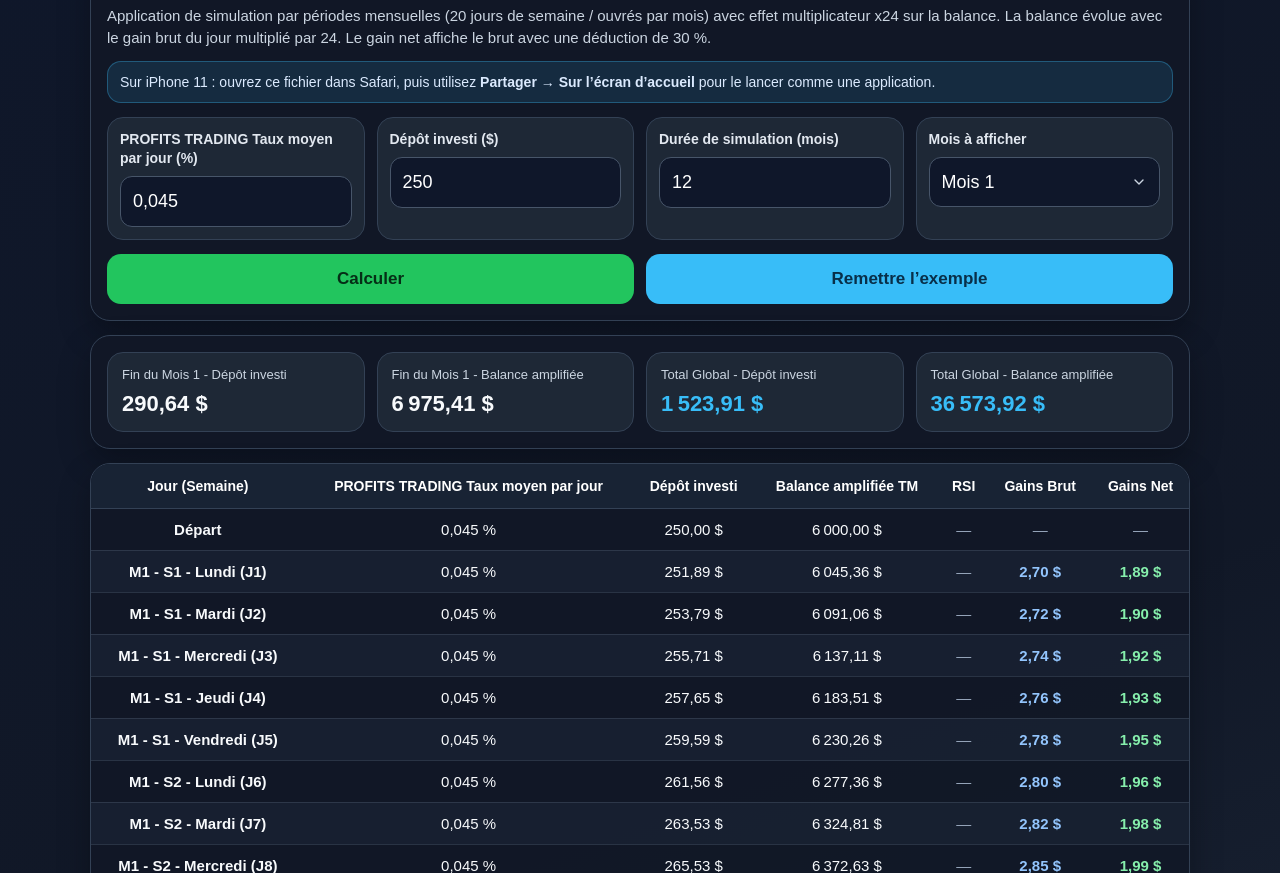
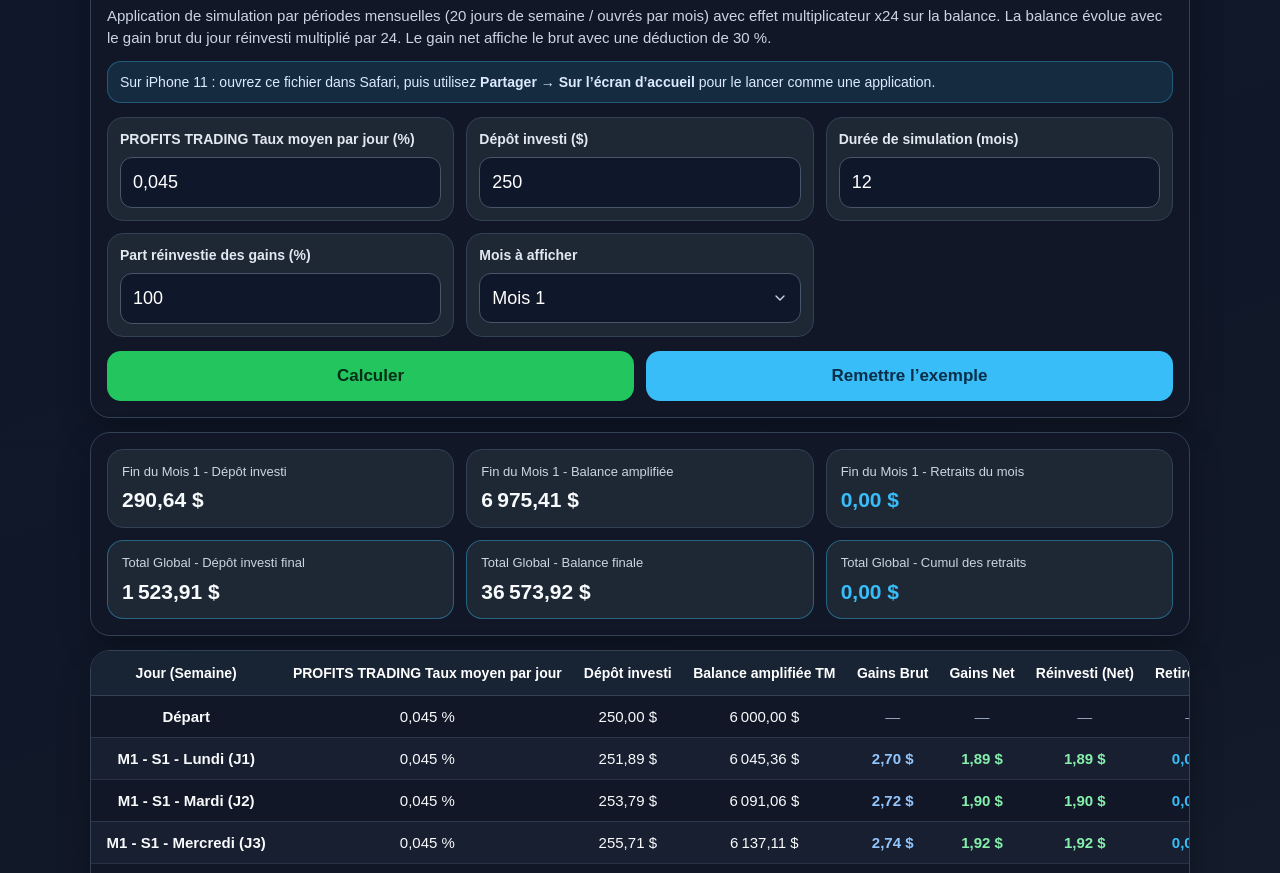
Before and after one commit to dedalesetcielionel-design/calculateur-trading-YO, a plain HTML site: page index.html in a window 1280 px wide. Shown: the part 67-940 px from the top of the page. Drawn offline with Linux system fonts and the light colour scheme.

Commit message:
Add files via upload

```diff
--- a/index.html
+++ b/index.html
@@ -78,7 +78,7 @@
 
     .controls {
       display: grid;
-      grid-template-columns: repeat(4, minmax(0, 1fr));
+      grid-template-columns: repeat(3, minmax(0, 1fr));
       gap: 12px;
       margin-top: 14px;
     }
@@ -150,7 +150,7 @@
 
     .summary {
       display: grid;
-      grid-template-columns: repeat(4, minmax(0, 1fr));
+      grid-template-columns: repeat(3, minmax(0, 1fr));
       gap: 12px;
     }
 
@@ -169,7 +169,7 @@
     }
 
     .summary-card .value {
-      font-size: 22px;
+      font-size: 21px;
       font-weight: 800;
       line-height: 1.15;
       word-break: break-word;
@@ -185,7 +185,7 @@
 
     table {
       width: 100%;
-      min-width: 1040px;
+      min-width: 1150px;
       border-collapse: collapse;
     }
 
@@ -286,7 +286,7 @@
       <h1>COPY-TRADING</h1>
       <div class="subtitle">
         Application de simulation par périodes mensuelles (20 jours de semaine / ouvrés par mois) avec effet multiplicateur x24 sur la balance.
-        La balance évolue avec le gain brut du jour multiplié par 24. Le gain net affiche le brut avec une déduction de 30 %.
+        La balance évolue avec le gain brut du jour réinvesti multiplié par 24. Le gain net affiche le brut avec une déduction de 30 %.
       </div>
       <div class="install-tip">
         Sur iPhone 11 : ouvrez ce fichier dans Safari, puis utilisez <strong>Partager</strong> → <strong>Sur l’écran d’accueil</strong> pour le lancer comme une application.
@@ -306,6 +306,10 @@
           <input id="monthsInput" type="number" inputmode="numeric" min="1" max="60" value="12" />
         </div>
         <div class="field">
+          <label for="reinvestRateInput">Part réinvestie des gains (%)</label>
+          <input id="reinvestRateInput" type="text" inputmode="decimal" value="100" placeholder="Exemple : 70" />
+        </div>
+        <div class="field" style="grid-column: span 1;">
           <label for="monthSelect">Mois à afficher</label>
           <select id="monthSelect" onchange="renderActiveMonth()"></select>
         </div>
@@ -329,9 +333,10 @@
             <th>PROFITS TRADING Taux moyen par jour</th>
             <th>Dépôt investi</th>
             <th>Balance amplifiée TM</th>
-            <th>RSI</th>
             <th>Gains Brut</th>
             <th>Gains Net</th>
+            <th>Réinvesti (Net)</th>
+            <th>Retiré (Net)</th>
           </tr>
         </thead>
         <tbody id="tableBody"></tbody>
@@ -342,7 +347,7 @@
 
     <div class="panel">
       <div class="note">
-        Exemple : dépôt de 250 $, balance de départ 6 000 $. Si le gain brut du jour vaut 2,70 $, le capital total augmente alors de 2,70 $ pour afficher 6 002,70 $, tandis que la balance amplifiée augmente de 45,36 $ car le gain net de 1,89 $ est amplifié 24 fois.
+        Exemple : dépôt de 250 $, balance de départ 6 000 $. Si vous décidez de ne réinvestir qu'une partie du gain net journalier (ex: 70 %), seul ce montant est réinvesti et multiplié par 24 dans la balance amplifiée. L'autre partie (30 %) constitue vos retraits réels non réinvestis.
       </div>
     </div>
   </div>
@@ -376,10 +381,11 @@
       document.getElementById('tableBody').insertAdjacentHTML('beforeend', html);
     }
 
-    function addMobileCard(dayLabel, ratePercent, deposit, balance, brutGain, netGain, isStart) {
-      const rsiText = '—';
+    function addMobileCard(dayLabel, ratePercent, deposit, balance, brutGain, netGain, reinvested, withdrawn, isStart) {
       const brutText = isStart ? '—' : formatCurrency(brutGain);
       const netText = isStart ? '—' : formatCurrency(netGain);
+      const reinvestedText = isStart ? '—' : formatCurrency(reinvested);
+      const withdrawnText = isStart ? '—' : formatCurrency(withdrawn);
       const card = `
         <div class="day-card">
           <div class="day-title">${dayLabel}</div>
@@ -392,14 +398,17 @@
             <div class="k">Balance amplifiée TM</div>
             <div class="v">${formatCurrency(balance)}</div>
 
-            <div class="k">RSI</div>
-            <div class="v blank">${rsiText}</div>
-
             <div class="k">Gains Brut</div>
             <div class="v ${isStart ? 'blank' : 'gain-brut'}">${brutText}</div>
 
             <div class="k">Gains Net</div>
             <div class="v ${isStart ? 'blank' : 'gain-net'}">${netText}</div>
+
+            <div class="k">Réinvesti (Net)</div>
+            <div class="v ${isStart ? 'blank' : 'gain-net'}" style="color: var(--greenText);">${reinvestedText}</div>
+
+            <div class="k">Retiré (Net)</div>
+            <div class="v ${isStart ? 'blank' : 'gain-brut'}" style="color: var(--blue);">${withdrawnText}</div>
           </div>
         </div>
       `;
@@ -410,7 +419,10 @@
       const ratePercent = parseFrenchNumber(document.getElementById('rateInput').value);
       const deposit = parseFrenchNumber(document.getElementById('depositInput').value);
       totalMonths = Math.max(1, parseInt(document.getElementById('monthsInput').value, 10) || 12);
+      const reinvestRatePercent = Math.min(100, Math.max(0, parseFrenchNumber(document.getElementById('reinvestRateInput').value) || 100));
       const rateDecimal = ratePercent / 100;
+      const reinvestFactor = reinvestRatePercent / 100;
+      const withdrawFactor = 1 - reinvestFactor;
 
       const totalDays = totalMonths * 20; // 20 jours ouvrés par mois
 
@@ -424,6 +436,8 @@
         balance: deposit * 24,
         brutGain: 0,
         netGain: 0,
+        reinvestedNetGain: 0,
+        withdrawnNetGain: 0,
         isStart: true
       });
 
@@ -432,11 +446,16 @@
 
       for (let day = 1; day <= totalDays; day++) {
         const brutGain = balance * rateDecimal;
-        const netGain = brutGain * 0.70;
-        const amplifiedGain = netGain * 24;
+        const netGain = brutGain * 0.70; // Déduction de 30% sur le brut
 
-        investedDepositValue += netGain;
-        balance += amplifiedGain;
+        // Séparation de la part réinvestie et de la part retirée
+        const reinvestedNetGain = netGain * reinvestFactor;
+        const withdrawnNetGain = netGain * withdrawFactor;
+
+        const amplifiedReinvestedGain = reinvestedNetGain * 24;
+
+        investedDepositValue += reinvestedNetGain;
+        balance += amplifiedReinvestedGain;
 
         simulationData.push({
           dayIndex: day,
@@ -445,6 +464,8 @@
           balance: balance,
           brutGain: brutGain,
           netGain: netGain,
+          reinvestedNetGain: reinvestedNetGain,
+          withdrawnNetGain: withdrawnNetGain,
           isStart: false
         });
       }
@@ -497,9 +518,10 @@
             <td class="blank">—</td>
             <td class="blank">—</td>
             <td class="blank">—</td>
+            <td class="blank">—</td>
           </tr>
         `);
-        addMobileCard('Départ', d0.ratePercent, d0.investedDepositValue, d0.balance, 0, 0, true);
+        addMobileCard('Départ', d0.ratePercent, d0.investedDepositValue, d0.balance, 0, 0, 0, 0, true);
       }
 
       const weekDaysNames = ['Lundi', 'Mardi', 'Mercredi', 'Jeudi', 'Vendredi'];
@@ -522,12 +544,27 @@
             <td>${formatPercent(data.ratePercent)}</td>
             <td>${formatCurrency(data.investedDepositValue)}</td>
             <td>${formatCurrency(data.balance)}</td>
-            <td class="blank">—</td>
             <td class="gain-brut"><strong>${formatCurrency(data.brutGain)}</strong></td>
             <td class="gain-net"><strong>${formatCurrency(data.netGain)}</strong></td>
+            <td style="color: var(--greenText);"><strong>${formatCurrency(data.reinvestedNetGain)}</strong></td>
+            <td style="color: var(--blue);"><strong>${formatCurrency(data.withdrawnNetGain)}</strong></td>
           </tr>
         `);
-        addMobileCard(displayLabel, data.ratePercent, data.investedDepositValue, data.balance, data.brutGain, data.netGain, false);
+        addMobileCard(displayLabel, data.ratePercent, data.investedDepositValue, data.balance, data.brutGain, data.netGain, data.reinvestedNetGain, data.withdrawnNetGain, false);
+      }
+
+      // Calcul cumulatif des retraits du mois sélectionné
+      let monthWithdrawalsSum = 0;
+      for (let day = startDay; day <= endDay; day++) {
+        if (day < simulationData.length) {
+          monthWithdrawalsSum += simulationData[day].withdrawnNetGain;
+        }
+      }
+
+      // Calcul cumulatif global de tous les retraits jusqu'à la fin de la simulation
+      let globalWithdrawalsSum = 0;
+      for (let day = 1; day < simulationData.length; day++) {
+        globalWithdrawalsSum += simulationData[day].withdrawnNetGain;
       }
 
       // Récupération des données pour l'affichage de synthèse
@@ -545,12 +582,20 @@
           <div class="value">${formatCurrency(selMonthData.balance)}</div>
         </div>
         <div class="summary-card">
-          <div class="label">Total Global - Dépôt investi</div>
-          <div class="value" style="color: var(--blue);">${formatCurrency(lastDayData.investedDepositValue)}</div>
+          <div class="label">Fin du Mois ${selectedMonth} - Retraits du mois</div>
+          <div class="value" style="color: var(--blue);">${formatCurrency(monthWithdrawalsSum)}</div>
         </div>
-        <div class="summary-card">
-          <div class="label">Total Global - Balance amplifiée</div>
-          <div class="value" style="color: var(--blue);">${formatCurrency(lastDayData.balance)}</div>
+        <div class="summary-card" style="border-color: rgba(56, 189, 248, 0.4);">
+          <div class="label">Total Global - Dépôt investi final</div>
+          <div class="value">${formatCurrency(lastDayData.investedDepositValue)}</div>
+        </div>
+        <div class="summary-card" style="border-color: rgba(56, 189, 248, 0.4);">
+          <div class="label">Total Global - Balance finale</div>
+          <div class="value">${formatCurrency(lastDayData.balance)}</div>
+        </div>
+        <div class="summary-card" style="border-color: rgba(56, 189, 248, 0.4);">
+          <div class="label">Total Global - Cumul des retraits</div>
+          <div class="value" style="color: var(--blue);">${formatCurrency(globalWithdrawalsSum)}</div>
         </div>
       `;
     }
@@ -559,6 +604,7 @@
       document.getElementById('rateInput').value = '0,045';
       document.getElementById('depositInput').value = '250';
       document.getElementById('monthsInput').value = '12';
+      document.getElementById('reinvestRateInput').value = '100';
       generateTable();
     }
 
```
